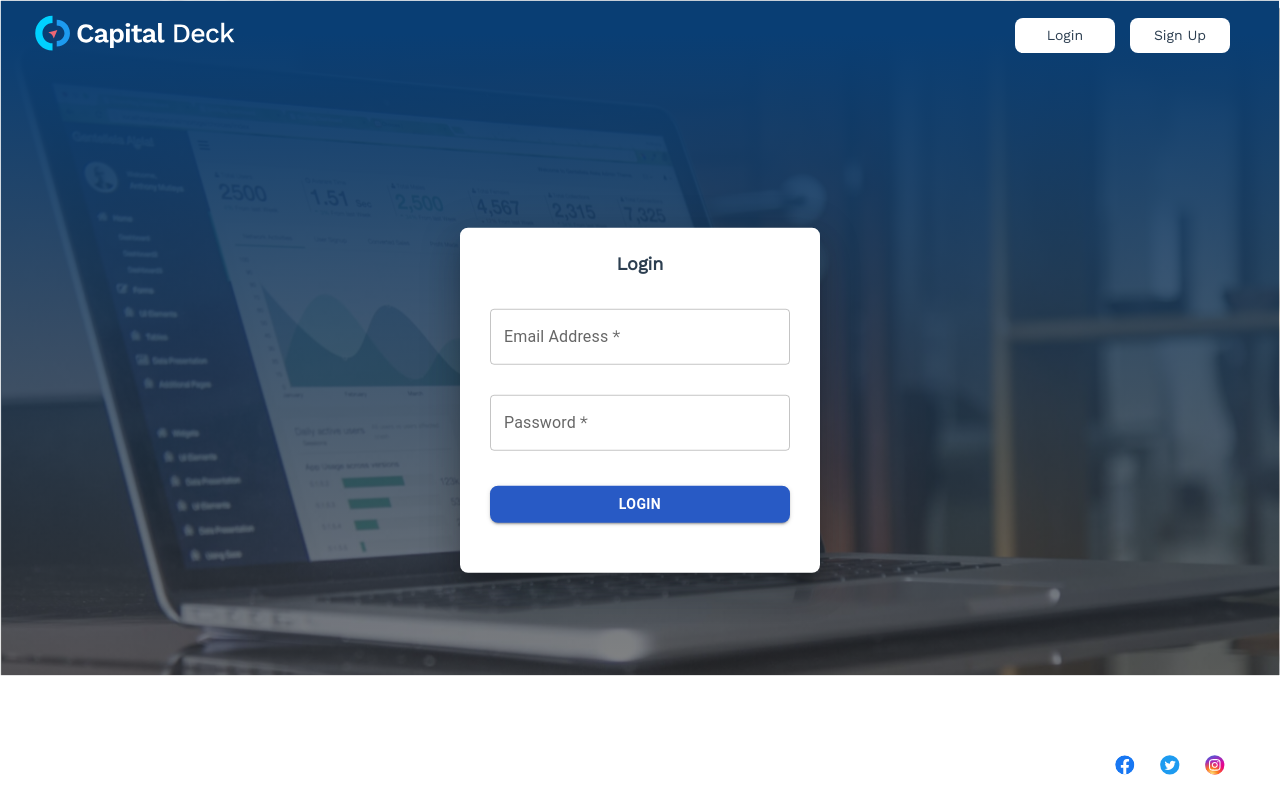
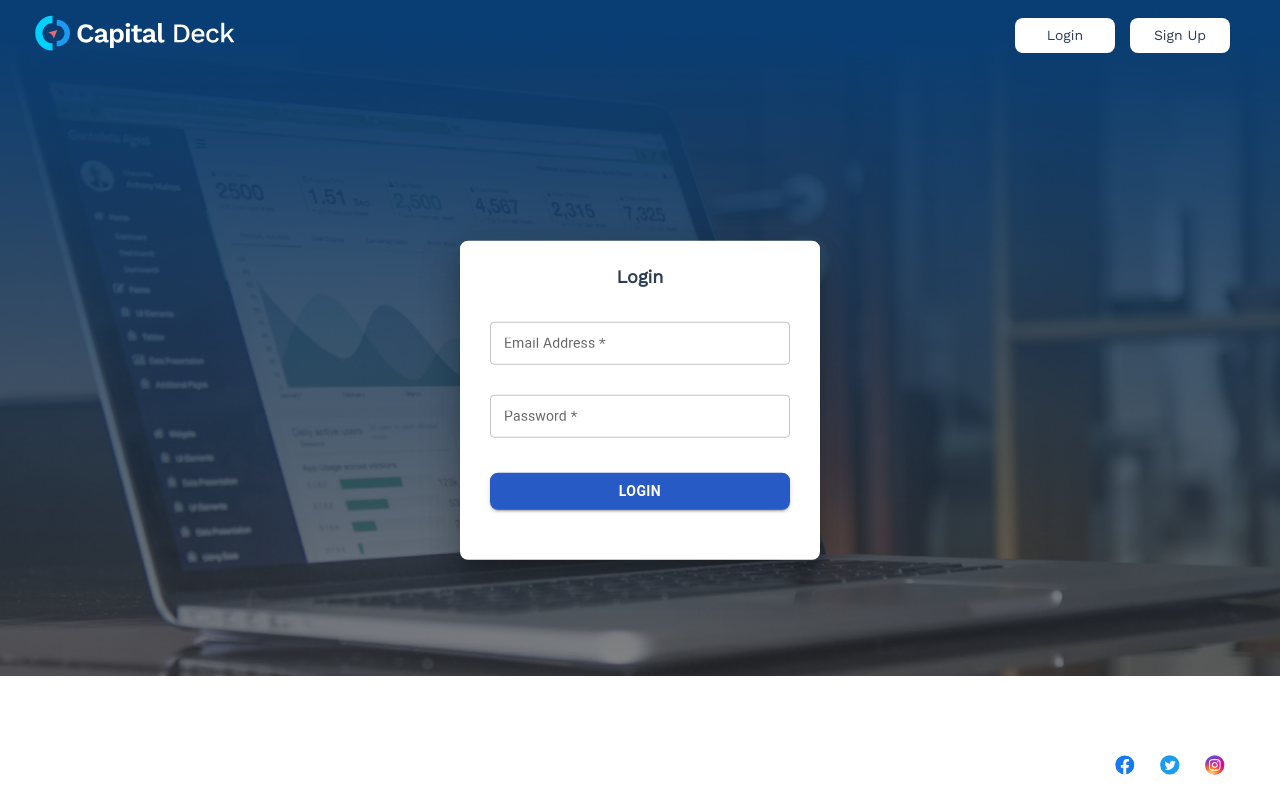
Before and after one commit to pesto-students/capital-deck-frontend-team1_ashish, a React (Create React App) app: page /login in a window 1280 px wide. Built offline with nearby package versions, Linux system fonts and the light colour scheme.

Commit message:
fix: change backround image and some css classes

```diff
--- a/src/App.css
+++ b/src/App.css
@@ -27,7 +27,7 @@ body {
 }
 
 .login-bg {
-  background-image: url('./assets/background.svg');
+  background-image: url('./assets/background.png');
   background-repeat: no-repeat;
   background-size: 100% auto;
 }
--- a/src/common_css/Form.css
+++ b/src/common_css/Form.css
@@ -5,11 +5,11 @@
   margin: 0px 0px 20px 0px;
 }
 
-.form-containe .MuiOutlinedInput-input {
+.form-container .MuiOutlinedInput-input {
   padding: 10px !important;
 }
 
-.form-containe .MuiFormLabel-root {
+.form-container .MuiFormLabel-root {
   font-size: 14px !important;
   line-height: 10px !important;
 }
```
Also changed, not shown: src/assets/background.png, src/assets/background.svg (deleted).
